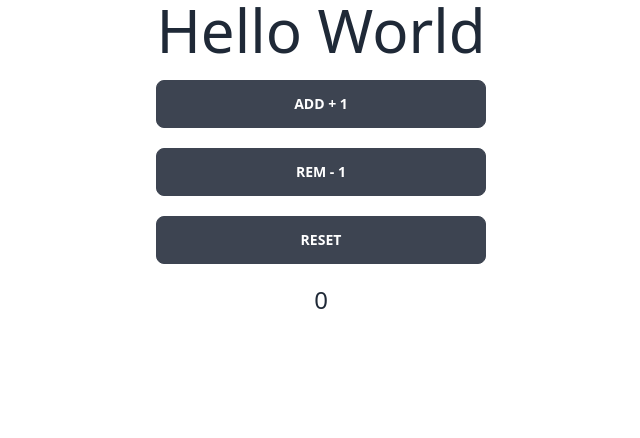
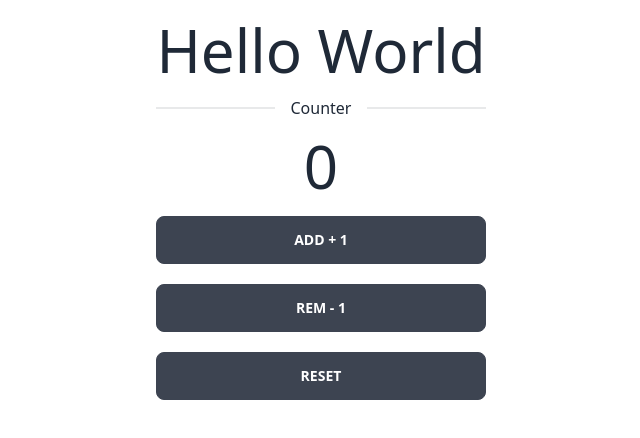
Before and after one commit to LemonSauc3/portfolio-website, a Next.js app: page / in a window 1280 px wide. Shown: the top 438 px of the page, without its empty margins (319-959 px from the left). Built offline with nearby package versions, Linux system fonts and the light colour scheme.

Commit message:
Minor Changes to test production build

```diff
--- a/app/page.js
+++ b/app/page.js
@@ -9,9 +9,14 @@ const inter = Inter({ subsets: ["latin"] });
 export default function Home() {
   const [count, setCount] = useState(0);
   return (
-    <main className="flex justify-center content-center">
+    <main className="flex justify-center content-center p-5">
       <div className="flex flex-col space-y-5">
         <h1 className="text-6xl content-center">Hello World</h1>
+        <div className="divider">Counter</div>
+        <h2 className=" flex justify-center content-center text-6xl text-bold">
+          {count}
+        </h2>
+
         <button
           className="btn"
           onClick={(e) => {
@@ -26,9 +31,6 @@ export default function Home() {
         <button className="btn" onClick={(e) => setCount(0)}>
           RESET
         </button>
-        <h2 className=" flex justify-center content-center text-2xl">
-          {count}
-        </h2>
       </div>
     </main>
   );
```
